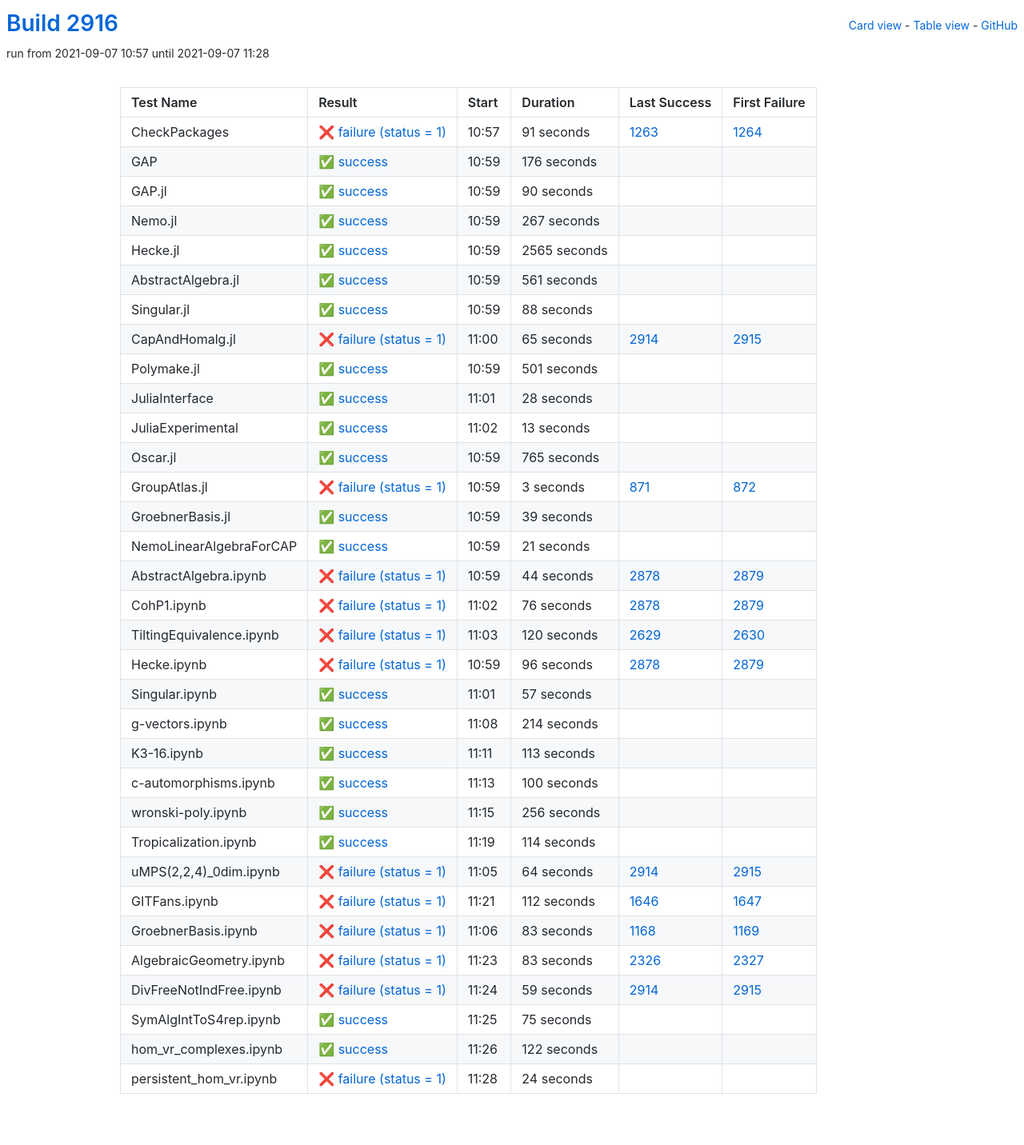
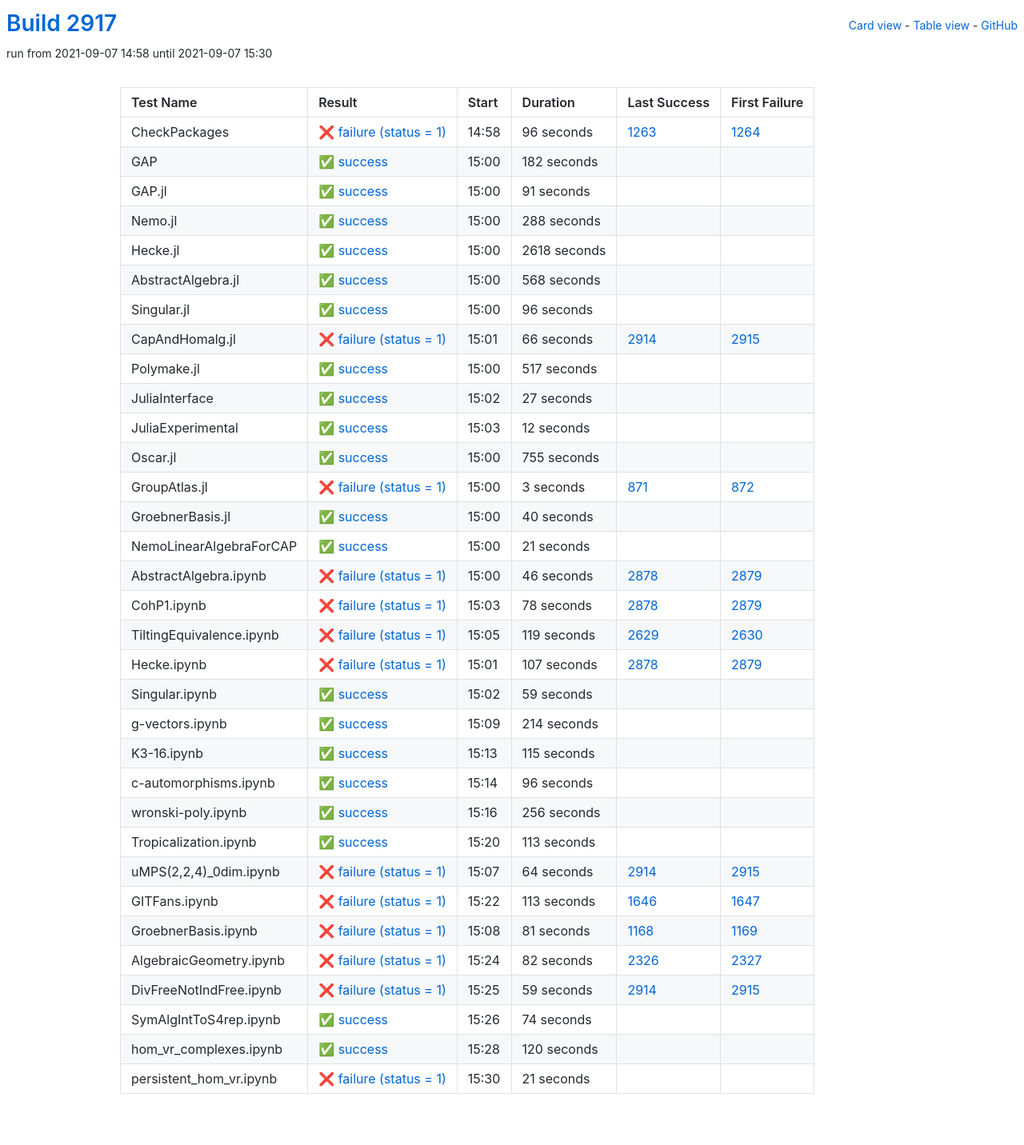
Before and after one commit to oscar-system/oscar-ci-status-stable, a Jekyll site: the page built from table.html, in a window 1280 px wide. Shown: the whole page at 80% size. Built offline with Jekyll 4.4.1, drawn with Linux system fonts in a browser that asks for light colours.

Commit message:
Build #2917

```diff
--- a/_data/ci.yml
+++ b/_data/ci.yml
@@ -1,6 +1,6 @@
 ---
-build: 2916
-build_url: https://oscarci.mathematik.uni-kl.de/job/oscar-stable/2916/
+build: 2917
+build_url: https://oscarci.mathematik.uni-kl.de/job/oscar-stable/2917/
 job: oscar-stable
 organization: oscar-system
 repo: oscar-ci-status-stable
@@ -8,152 +8,152 @@ repourl: https://github.com/oscar-system/oscar-ci-status-stable
 tests:
 - name: CheckPackages
   id: checkpackages
-  log: https://oscarci.mathematik.uni-kl.de/job/oscar-stable/2916/artifact/logs/build-2916/CheckPackages.log
-  start: 2021-09-07 10:57
+  log: https://oscarci.mathematik.uni-kl.de/job/oscar-stable/2917/artifact/logs/build-2917/CheckPackages.log
+  start: 2021-09-07 14:58
   success: false
   exitcode: 1
   status: failure
-  duration: 91
+  duration: 96
   last_success: 1263
   last_success_url: https://oscarci.mathematik.uni-kl.de/job/oscar-stable/1263/
   first_failure: 1264
   first_failure_url: https://oscarci.mathematik.uni-kl.de/job/oscar-stable/1264/
 - name: GAP
   id: gap
-  log: https://oscarci.mathematik.uni-kl.de/job/oscar-stable/2916/artifact/logs/build-2916/GAP.log
-  start: 2021-09-07 10:59
+  log: https://oscarci.mathematik.uni-kl.de/job/oscar-stable/2917/artifact/logs/build-2917/GAP.log
+  start: 2021-09-07 15:00
   success: true
   exitcode: 0
   status: success
-  duration: 176
+  duration: 182
   last_success: false
   last_success_url:
   first_failure: false
   first_failure_url:
 - name: GAP.jl
   id: gap-jl
-  log: https://oscarci.mathematik.uni-kl.de/job/oscar-stable/2916/artifact/logs/build-2916/GAP.jl.log
-  start: 2021-09-07 10:59
+  log: https://oscarci.mathematik.uni-kl.de/job/oscar-stable/2917/artifact/logs/build-2917/GAP.jl.log
+  start: 2021-09-07 15:00
   success: true
   exitcode: 0
   status: success
-  duration: 90
+  duration: 91
   last_success: false
   last_success_url:
   first_failure: false
   first_failure_url:
 - name: Nemo.jl
   id: nemo-jl
-  log: https://oscarci.mathematik.uni-kl.de/job/oscar-stable/2916/artifact/logs/build-2916/Nemo.jl.log
-  start: 2021-09-07 10:59
+  log: https://oscarci.mathematik.uni-kl.de/job/oscar-stable/2917/artifact/logs/build-2917/Nemo.jl.log
+  start: 2021-09-07 15:00
   success: true
   exitcode: 0
   status: success
-  duration: 267
+  duration: 288
   last_success: false
   last_success_url:
   first_failure: false
   first_failure_url:
 - name: Hecke.jl
   id: hecke-jl
-  log: https://oscarci.mathematik.uni-kl.de/job/oscar-stable/2916/artifact/logs/build-2916/Hecke.jl.log
-  start: 2021-09-07 10:59
+  log: https://oscarci.mathematik.uni-kl.de/job/oscar-stable/2917/artifact/logs/build-2917/Hecke.jl.log
+  start: 2021-09-07 15:00
   success: true
   exitcode: 0
   status: success
-  duration: 2565
+  duration: 2618
   last_success: false
   last_success_url:
   first_failure: false
   first_failure_url:
 - name: AbstractAlgebra.jl
   id: abstractalgebra-jl
-  log: https://oscarci.mathematik.uni-kl.de/job/oscar-stable/2916/artifact/logs/build-2916/AbstractAlgebra.jl.log
-  start: 2021-09-07 10:59
+  log: https://oscarci.mathematik.uni-kl.de/job/oscar-stable/2917/artifact/logs/build-2917/AbstractAlgebra.jl.log
+  start: 2021-09-07 15:00
   success: true
   exitcode: 0
   status: success
-  duration: 561
+  duration: 568
   last_success: false
   last_success_url:
   first_failure: false
   first_failure_url:
 - name: Singular.jl
   id: singular-jl
-  log: https://oscarci.mathematik.uni-kl.de/job/oscar-stable/2916/artifact/logs/build-2916/Singular.jl.log
-  start: 2021-09-07 10:59
+  log: https://oscarci.mathematik.uni-kl.de/job/oscar-stable/2917/artifact/logs/build-2917/Singular.jl.log
+  start: 2021-09-07 15:00
   success: true
   exitcode: 0
   status: success
-  duration: 88
+  duration: 96
   last_success: false
   last_success_url:
   first_failure: false
   first_failure_url:
 - name: CapAndHomalg.jl
   id: capandhomalg-jl
-  log: https://oscarci.mathematik.uni-kl.de/job/oscar-stable/2916/artifact/logs/build-2916/CapAndHomalg.jl.log
-  start: 2021-09-07 11:00
+  log: https://oscarci.mathematik.uni-kl.de/job/oscar-stable/2917/artifact/logs/build-2917/CapAndHomalg.jl.log
+  start: 2021-09-07 15:01
   success: false
   exitcode: 1
   status: failure
-  duration: 65
+  duration: 66
   last_success: 2914
   last_success_url: https://oscarci.mathematik.uni-kl.de/job/oscar-stable/2914/
   first_failure: 2915
   first_failure_url: https://oscarci.mathematik.uni-kl.de/job/oscar-stable/2915/
 - name: Polymake.jl
   id: polymake-jl
-  log: https://oscarci.mathematik.uni-kl.de/job/oscar-stable/2916/artifact/logs/build-2916/Polymake.jl.log
-  start: 2021-09-07 10:59
+  log: https://oscarci.mathematik.uni-kl.de/job/oscar-stable/2917/artifact/logs/build-2917/Polymake.jl.log
+  start: 2021-09-07 15:00
   success: true
   exitcode: 0
   status: success
-  duration: 501
+  duration: 517
   last_success: false
   last_success_url:
   first_failure: false
   first_failure_url:
 - name: JuliaInterface
   id: juliainterface
-  log: https://oscarci.mathematik.uni-kl.de/job/oscar-stable/2916/artifact/logs/build-2916/JuliaInterface.log
-  start: 2021-09-07 11:01
+  log: https://oscarci.mathematik.uni-kl.de/job/oscar-stable/2917/artifact/logs/build-2917/JuliaInterface.log
+  start: 2021-09-07 15:02
   success: true
   exitcode: 0
   status: success
-  duration: 28
+  duration: 27
   last_success: false
   last_success_url:
   first_failure: false
   first_failure_url:
 - name: JuliaExperimental
   id: juliaexperimental
-  log: https://oscarci.mathematik.uni-kl.de/job/oscar-stable/2916/artifact/logs/build-2916/JuliaExperimental.log
-  start: 2021-09-07 11:02
+  log: https://oscarci.mathematik.uni-kl.de/job/oscar-stable/2917/artifact/logs/build-2917/JuliaExperimental.log
+  start: 2021-09-07 15:03
   success: true
   exitcode: 0
   status: success
-  duration: 13
+  duration: 12
   last_success: false
   last_success_url:
   first_failure: false
   first_failure_url:
 - name: Oscar.jl
   id: oscar-jl
-  log: https://oscarci.mathematik.uni-kl.de/job/oscar-stable/2916/artifact/logs/build-2916/Oscar.jl.log
-  start: 2021-09-07 10:59
+  log: https://oscarci.mathematik.uni-kl.de/job/oscar-stable/2917/artifact/logs/build-2917/Oscar.jl.log
+  start: 2021-09-07 15:00
   success: true
   exitcode: 0
   status: success
-  duration: 765
+  duration: 755
   last_success: false
   last_success_url:
   first_failure: false
   first_failure_url:
 - name: GroupAtlas.jl
   id: groupatlas-jl
-  log: https://oscarci.mathematik.uni-kl.de/job/oscar-stable/2916/artifact/logs/build-2916/GroupAtlas.jl.log
-  start: 2021-09-07 10:59
+  log: https://oscarci.mathematik.uni-kl.de/job/oscar-stable/2917/artifact/logs/build-2917/GroupAtlas.jl.log
+  start: 2021-09-07 15:00
   success: false
   exitcode: 1
   status: failure
@@ -164,20 +164,20 @@ tests:
   first_failure_url: https://oscarci.mathematik.uni-kl.de/job/oscar-stable/872/
 - name: GroebnerBasis.jl
   id: groebnerbasis-jl
-  log: https://oscarci.mathematik.uni-kl.de/job/oscar-stable/2916/artifact/logs/build-2916/GroebnerBasis.jl.log
-  start: 2021-09-07 10:59
+  log: https://oscarci.mathematik.uni-kl.de/job/oscar-stable/2917/artifact/logs/build-2917/GroebnerBasis.jl.log
+  start: 2021-09-07 15:00
   success: true
   exitcode: 0
   status: success
-  duration: 39
+  duration: 40
   last_success: false
   last_success_url:
   first_failure: false
   first_failure_url:
 - name: NemoLinearAlgebraForCAP
   id: nemolinearalgebraforcap
-  log: https://oscarci.mathematik.uni-kl.de/job/oscar-stable/2916/artifact/logs/build-2916/NemoLinearAlgebraForCAP.log
-  start: 2021-09-07 10:59
+  log: https://oscarci.mathematik.uni-kl.de/job/oscar-stable/2917/artifact/logs/build-2917/NemoLinearAlgebraForCAP.log
+  start: 2021-09-07 15:00
   success: true
   exitcode: 0
   status: success
@@ -188,68 +188,68 @@ tests:
   first_failure_url:
 - name: AbstractAlgebra.ipynb
   id: abstractalgebra-ipynb
-  log: https://oscarci.mathematik.uni-kl.de/job/oscar-stable/2916/artifact/logs/build-2916/AbstractAlgebra.ipynb.log
-  start: 2021-09-07 10:59
+  log: https://oscarci.mathematik.uni-kl.de/job/oscar-stable/2917/artifact/logs/build-2917/AbstractAlgebra.ipynb.log
+  start: 2021-09-07 15:00
   success: false
   exitcode: 1
   status: failure
-  duration: 44
+  duration: 46
   last_success: 2878
   last_success_url: https://oscarci.mathematik.uni-kl.de/job/oscar-stable/2878/
   first_failure: 2879
   first_failure_url: https://oscarci.mathematik.uni-kl.de/job/oscar-stable/2879/
 - name: CohP1.ipynb
   id: cohp1-ipynb
-  log: https://oscarci.mathematik.uni-kl.de/job/oscar-stable/2916/artifact/logs/build-2916/CohP1.ipynb.log
-  start: 2021-09-07 11:02
+  log: https://oscarci.mathematik.uni-kl.de/job/oscar-stable/2917/artifact/logs/build-2917/CohP1.ipynb.log
+  start: 2021-09-07 15:03
   success: false
   exitcode: 1
   status: failure
-  duration: 76
+  duration: 78
   last_success: 2878
   last_success_url: https://oscarci.mathematik.uni-kl.de/job/oscar-stable/2878/
   first_failure: 2879
   first_failure_url: https://oscarci.mathematik.uni-kl.de/job/oscar-stable/2879/
 - name: TiltingEquivalence.ipynb
   id: tiltingequivalence-ipynb
-  log: https://oscarci.mathematik.uni-kl.de/job/oscar-stable/2916/artifact/logs/build-2916/TiltingEquivalence.ipynb.log
-  start: 2021-09-07 11:03
+  log: https://oscarci.mathematik.uni-kl.de/job/oscar-stable/2917/artifact/logs/build-2917/TiltingEquivalence.ipynb.log
+  start: 2021-09-07 15:05
   success: false
   exitcode: 1
   status: failure
-  duration: 120
+  duration: 119
   last_success: 2629
   last_success_url: https://oscarci.mathematik.uni-kl.de/job/oscar-stable/2629/
   first_failure: 2630
   first_failure_url: https://oscarci.mathematik.uni-kl.de/job/oscar-stable/2630/
 - name: Hecke.ipynb
   id: hecke-ipynb
-  log: https://oscarci.mathematik.uni-kl.de/job/oscar-stable/2916/artifact/logs/build-2916/Hecke.ipynb.log
-  start: 2021-09-07 10:59
+  log: https://oscarci.mathematik.uni-kl.de/job/oscar-stable/2917/artifact/logs/build-2917/Hecke.ipynb.log
+  start: 2021-09-07 15:01
   success: false
   exitcode: 1
   status: failure
-  duration: 96
+  duration: 107
   last_success: 2878
   last_success_url: https://oscarci.mathematik.uni-kl.de/job/oscar-stable/2878/
   first_failure: 2879
   first_failure_url: https://oscarci.mathematik.uni-kl.de/job/oscar-stable/2879/
 - name: Singular.ipynb
   id: singular-ipynb
-  log: https://oscarci.mathematik.uni-kl.de/job/oscar-stable/2916/artifact/logs/build-2916/Singular.ipynb.log
-  start: 2021-09-07 11:01
+  log: https://oscarci.mathematik.uni-kl.de/job/oscar-stable/2917/artifact/logs/build-2917/Singular.ipynb.log
+  start: 2021-09-07 15:02
   success: true
   exitcode: 0
   status: success
-  duration: 57
+  duration: 59
   last_success: false
   last_success_url:
   first_failure: false
   first_failure_url:
 - name: g-vectors.ipynb
   id: g-vectors-ipynb
-  log: https://oscarci.mathematik.uni-kl.de/job/oscar-stable/2916/artifact/logs/build-2916/g-vectors.ipynb.log
-  start: 2021-09-07 11:08
+  log: https://oscarci.mathematik.uni-kl.de/job/oscar-stable/2917/artifact/logs/build-2917/g-vectors.ipynb.log
+  start: 2021-09-07 15:09
   success: true
   exitcode: 0
   status: success
@@ -260,32 +260,32 @@ tests:
   first_failure_url:
 - name: K3-16.ipynb
   id: k3-16-ipynb
-  log: https://oscarci.mathematik.uni-kl.de/job/oscar-stable/2916/artifact/logs/build-2916/K3-16.ipynb.log
-  start: 2021-09-07 11:11
+  log: https://oscarci.mathematik.uni-kl.de/job/oscar-stable/2917/artifact/logs/build-2917/K3-16.ipynb.log
+  start: 2021-09-07 15:13
   success: true
   exitcode: 0
   status: success
-  duration: 113
+  duration: 115
   last_success: false
   last_success_url:
   first_failure: false
   first_failure_url:
 - name: c-automorphisms.ipynb
   id: c-automorphisms-ipynb
-  log: https://oscarci.mathematik.uni-kl.de/job/oscar-stable/2916/artifact/logs/build-2916/c-automorphisms.ipynb.log
-  start: 2021-09-07 11:13
+  log: https://oscarci.mathematik.uni-kl.de/job/oscar-stable/2917/artifact/logs/build-2917/c-automorphisms.ipynb.log
+  start: 2021-09-07 15:14
   success: true
   exitcode: 0
   status: success
-  duration: 100
+  duration: 96
   last_success: false
   last_success_url:
   first_failure: false
   first_failure_url:
 - name: wronski-poly.ipynb
   id: wronski-poly-ipynb
-  log: https://oscarci.mathematik.uni-kl.de/job/oscar-stable/2916/artifact/logs/build-2916/wronski-poly.ipynb.log
-  start: 2021-09-07 11:15
+  log: https://oscarci.mathematik.uni-kl.de/job/oscar-stable/2917/artifact/logs/build-2917/wronski-poly.ipynb.log
+  start: 2021-09-07 15:16
   success: true
   exitcode: 0
   status: success
@@ -296,20 +296,20 @@ tests:
   first_failure_url:
 - name: Tropicalization.ipynb
   id: tropicalization-ipynb
-  log: https://oscarci.mathematik.uni-kl.de/job/oscar-stable/2916/artifact/logs/build-2916/Tropicalization.ipynb.log
-  start: 2021-09-07 11:19
+  log: https://oscarci.mathematik.uni-kl.de/job/oscar-stable/2917/artifact/logs/build-2917/Tropicalization.ipynb.log
+  start: 2021-09-07 15:20
   success: true
   exitcode: 0
   status: success
-  duration: 114
+  duration: 113
   last_success: false
   last_success_url:
   first_failure: false
   first_failure_url:
 - name: uMPS(2,2,4)_0dim.ipynb
   id: umps-2-2-4-0dim-ipynb
-  log: https://oscarci.mathematik.uni-kl.de/job/oscar-stable/2916/artifact/logs/build-2916/uMPS-2-2-4-_0dim.ipynb.log
-  start: 2021-09-07 11:05
+  log: https://oscarci.mathematik.uni-kl.de/job/oscar-stable/2917/artifact/logs/build-2917/uMPS-2-2-4-_0dim.ipynb.log
+  start: 2021-09-07 15:07
   success: false
   exitcode: 1
   status: failure
@@ -320,44 +320,44 @@ tests:
   first_failure_url: https://oscarci.mathematik.uni-kl.de/job/oscar-stable/2915/
 - name: GITFans.ipynb
   id: gitfans-ipynb
-  log: https://oscarci.mathematik.uni-kl.de/job/oscar-stable/2916/artifact/logs/build-2916/GITFans.ipynb.log
-  start: 2021-09-07 11:21
+  log: https://oscarci.mathematik.uni-kl.de/job/oscar-stable/2917/artifact/logs/build-2917/GITFans.ipynb.log
+  start: 2021-09-07 15:22
   success: false
   exitcode: 1
   status: failure
-  duration: 112
+  duration: 113
   last_success: 1646
   last_success_url: https://oscarci.mathematik.uni-kl.de/job/oscar-stable/1646/
   first_failure: 1647
   first_failure_url: https://oscarci.mathematik.uni-kl.de/job/oscar-stable/1647/
 - name: GroebnerBasis.ipynb
   id: groebnerbasis-ipynb
-  log: https://oscarci.mathematik.uni-kl.de/job/oscar-stable/2916/artifact/logs/build-2916/GroebnerBasis.ipynb.log
-  start: 2021-09-07 11:06
+  log: https://oscarci.mathematik.uni-kl.de/job/oscar-stable/2917/artifact/logs/build-2917/GroebnerBasis.ipynb.log
+  start: 2021-09-07 15:08
   success: false
   exitcode: 1
   status: failure
-  duration: 83
+  duration: 81
   last_success: 1168
   last_success_url: https://oscarci.mathematik.uni-kl.de/job/oscar-stable/1168/
   first_failure: 1169
   first_failure_url: https://oscarci.mathematik.uni-kl.de/job/oscar-stable/1169/
 - name: AlgebraicGeometry.ipynb
   id: algebraicgeometry-ipynb
-  log: https://oscarci.mathematik.uni-kl.de/job/oscar-stable/2916/artifact/logs/build-2916/AlgebraicGeometry.ipynb.log
-  start: 2021-09-07 11:23
+  log: https://oscarci.mathematik.uni-kl.de/job/oscar-stable/2917/artifact/logs/build-2917/AlgebraicGeometry.ipynb.log
+  start: 2021-09-07 15:24
   success: false
   exitcode: 1
   status: failure
-  duration: 83
+  duration: 82
   last_success: 2326
   last_success_url: https://oscarci.mathematik.uni-kl.de/job/oscar-stable/2326/
   first_failure: 2327
   first_failure_url: https://oscarci.mathematik.uni-kl.de/job/oscar-stable/2327/
 - name: DivFreeNotIndFree.ipynb
   id: divfreenotindfree-ipynb
-  log: https://oscarci.mathematik.uni-kl.de/job/oscar-stable/2916/artifact/logs/build-2916/DivFreeNotIndFree.ipynb.log
-  start: 2021-09-07 11:24
+  log: https://oscarci.mathematik.uni-kl.de/job/oscar-stable/2917/artifact/logs/build-2917/DivFreeNotIndFree.ipynb.log
+  start: 2021-09-07 15:25
   success: false
   exitcode: 1
   status: failure
@@ -368,36 +368,36 @@ tests:
   first_failure_url: https://oscarci.mathematik.uni-kl.de/job/oscar-stable/2915/
 - name: SymAlgIntToS4rep.ipynb
   id: symalginttos4rep-ipynb
-  log: https://oscarci.mathematik.uni-kl.de/job/oscar-stable/2916/artifact/logs/build-2916/SymAlgIntToS4rep.ipynb.log
-  start: 2021-09-07 11:25
+  log: https://oscarci.mathematik.uni-kl.de/job/oscar-stable/2917/artifact/logs/build-2917/SymAlgIntToS4rep.ipynb.log
+  start: 2021-09-07 15:26
   success: true
   exitcode: 0
   status: success
-  duration: 75
+  duration: 74
   last_success: false
   last_success_url:
   first_failure: false
   first_failure_url:
 - name: hom_vr_complexes.ipynb
   id: hom-vr-complexes-ipynb
-  log: https://oscarci.mathematik.uni-kl.de/job/oscar-stable/2916/artifact/logs/build-2916/hom_vr_complexes.ipynb.log
-  start: 2021-09-07 11:26
+  log: https://oscarci.mathematik.uni-kl.de/job/oscar-stable/2917/artifact/logs/build-2917/hom_vr_complexes.ipynb.log
+  start: 2021-09-07 15:28
   success: true
   exitcode: 0
   status: success
-  duration: 122
+  duration: 120
   last_success: false
   last_success_url:
   first_failure: false
   first_failure_url:
 - name: persistent_hom_vr.ipynb
   id: persistent-hom-vr-ipynb
-  log: https://oscarci.mathematik.uni-kl.de/job/oscar-stable/2916/artifact/logs/build-2916/persistent_hom_vr.ipynb.log
-  start: 2021-09-07 11:28
+  log: https://oscarci.mathematik.uni-kl.de/job/oscar-stable/2917/artifact/logs/build-2917/persistent_hom_vr.ipynb.log
+  start: 2021-09-07 15:30
   success: false
   exitcode: 1
   status: failure
-  duration: 24
+  duration: 21
   last_success: false
   last_success_url:
   first_failure: false
```
Also changed, not shown: README.md.
